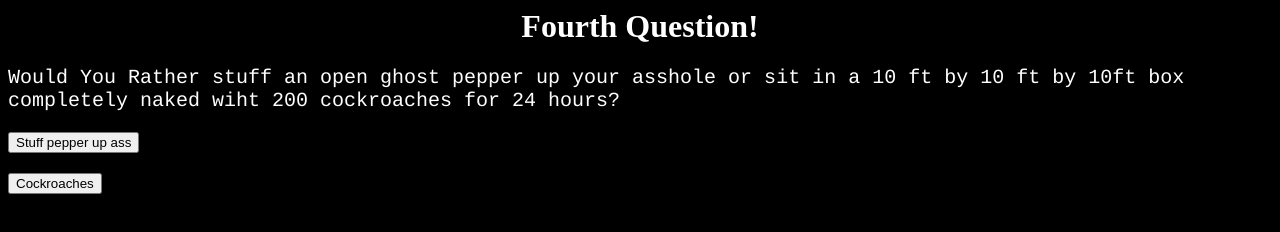
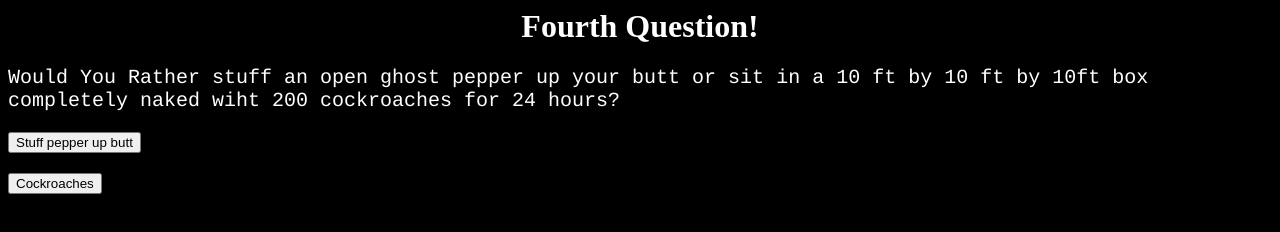
Before and after one commit to Roshan-sf/memecargame, a plain HTML site: page creepy4.html in a window 1280 px wide. Drawn offline with Linux system fonts and the light colour scheme.

Commit message:
j ;ktfgld

```diff
--- a/creepy4.html
+++ b/creepy4.html
@@ -12,14 +12,14 @@ p {font-family: Courier; font-size: 20px; color: white;}
 
 <h1> Fourth Question! </h1>
 
-<body> <p> Would You Rather stuff an open ghost pepper up your asshole or sit in a 10 ft by 10 ft by 10ft box completely naked wiht 200 cockroaches for 24 hours?
+<body> <p> Would You Rather stuff an open ghost pepper up your butt or sit in a 10 ft by 10 ft by 10ft box completely naked wiht 200 cockroaches for 24 hours?
 
 </p>
 
 
 <p>
 
-	<button onclick="myFunctionCreepy31()">Stuff pepper up ass</button>
+	<button onclick="myFunctionCreepy31()">Stuff pepper up butt</button>
 
 <script>
 function myFunctionCreepy31() {
```
